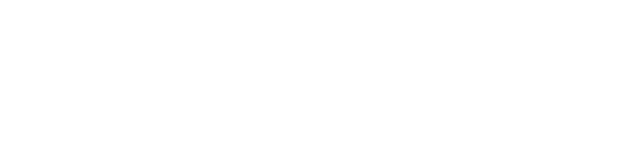
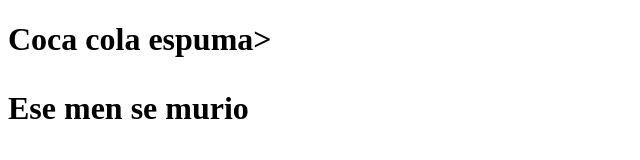
Before and after one commit to Diemooder1/Proyecto-web-empresa-b, a plain HTML site: page index.html in a window 1280 px wide. Shown: the whole page, without its empty margins (0-640 px from the left). Drawn offline with Linux system fonts and the light colour scheme.

Commit message:
Update index.html

```diff
--- a/index.html
+++ b/index.html
@@ -7,6 +7,7 @@
     <title>Document</title>
 </head>
 <body>
-
+    <h1>Coca cola espuma>
+        <p>Ese men se murio</p>
 </body>
 </html>
```
